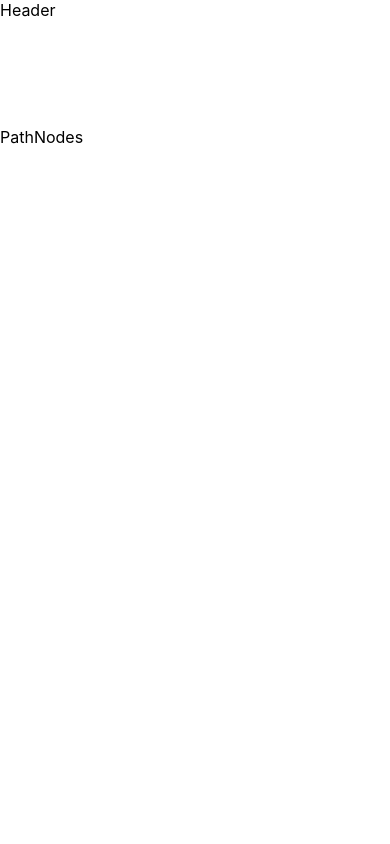
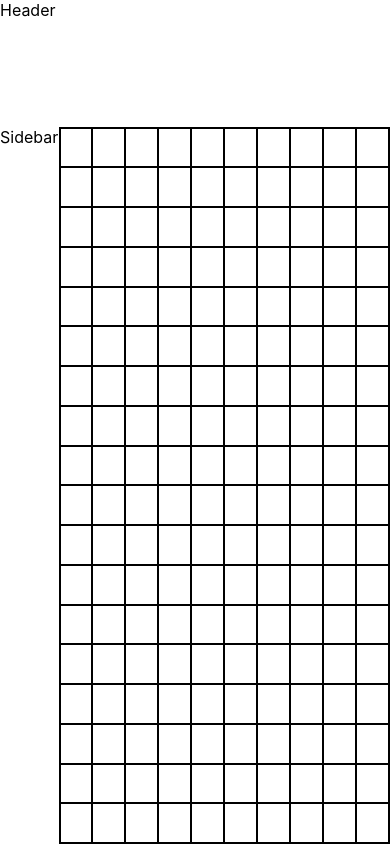
Before and after one commit to caciano-programmer/PathFindingVisualizer, a Next.js app: page / in a window 390 px wide. Built offline with nearby package versions, Linux system fonts and the light colour scheme.

Commit message:
added layout for desktop view

```diff
--- a/algorithms/algorithms.ts
+++ b/algorithms/algorithms.ts
@@ -1,8 +1,6 @@
 /* eslint-disable @typescript-eslint/no-non-null-assertion */
 
 import { AdjacencyList, Weights } from './utils';
-
-// TODO optional best-first-search, D* or D* lite
 
 type SinglePath = { length: number; path: number[] };
 export type Path = Map<number, SinglePath> | SinglePath;
--- a/components/header.tsx
+++ /dev/null
@@ -1,8 +0,0 @@
-import { css } from '@emotion/react';
-
-const header = css({
-  height: '15%',
-  width: '100%',
-});
-
-export const Header = () => <header css={header}>Header</header>;
--- /dev/null
+++ b/components/header/header.tsx
@@ -0,0 +1,7 @@
+import { SerializedStyles } from '@emotion/react';
+
+type HeaderProps = {
+  styles: SerializedStyles;
+};
+
+export const Header = ({ styles }: HeaderProps) => <header css={styles}>Header</header>;
--- /dev/null
+++ b/components/sidebar/sidebar.tsx
@@ -0,0 +1 @@
+export const Sidebar = () => <div>Sidebar</div>;
--- a/components/table.tsx
+++ b/components/table/table.tsx
@@ -1,6 +1,6 @@
 import { useEffect, useState } from 'react';
 import styled from '@emotion/styled';
-import { Cell } from '../components/cell';
+import { Cell } from './cell';
 
 const Grid = styled.div(
   { height: '100%', width: '100%', display: 'grid', border: '1px solid black' },
--- /dev/null
+++ b/components/tutorial/tutorial.tsx
@@ -0,0 +1 @@
+export const Tutorial = () => <div>Tutorial</div>;
--- a/pages/_app.tsx
+++ b/pages/_app.tsx
@@ -2,7 +2,6 @@ import type { AppProps } from 'next/app';
 import Head from 'next/head';
 import React from 'react';
 import { ErrorBoundary } from 'react-error-boundary';
-import { Header } from '../components/header';
 
 import '../styles/globals.css';
 
@@ -12,7 +11,6 @@ export default function MyApp({ Component }: AppProps) {
       <HtmlHead />
       <React.StrictMode>
         <ErrorBoundary FallbackComponent={ErrorFallback}>
-          <Header />
           <Component />
         </ErrorBoundary>
       </React.StrictMode>
--- a/pages/index.tsx
+++ b/pages/index.tsx
@@ -1,14 +1,35 @@
-import Link from 'next/link';
+import { Table } from '../components/table/table';
+import { css } from '@emotion/react';
+import { useMediaQuery, Screen } from '../hooks/mediaQuery';
+import { Header } from '../components/header/header';
+import { Sidebar } from '../components/sidebar/sidebar';
+
+const ROWS = 20;
+const COLS = 40;
+const PORTRAIT_ROWS = 18;
+const PORTRAIT_COLS = 10;
+const LANDSCAPE_ROWS = 10;
+const LANDSCAPE_COLS = 20;
+
+const container = css({
+  width: '100%',
+  height: '100%',
+  display: 'grid',
+  gridTemplateColumns: '3fr 17fr',
+  gridTemplateRows: '3fr 17fr',
+});
+const headerGrid = css({ gridColumn: 'span 2' });
 
 export default function Home() {
+  const screen = useMediaQuery();
   return (
-    <div className="app-container">
-      <Link href="/path">
-        <a>Path</a>
-      </Link>
-      <Link href="/nodes">
-        <a>Nodes</a>
-      </Link>
+    <div css={container}>
+      <Header styles={headerGrid} />
+      <Sidebar />
+      <Table
+        rows={screen === Screen.Desktop ? ROWS : screen === Screen.MobilePortrait ? PORTRAIT_ROWS : LANDSCAPE_ROWS}
+        columns={screen === Screen.Desktop ? COLS : screen === Screen.MobilePortrait ? PORTRAIT_COLS : LANDSCAPE_COLS}
+      />
     </div>
   );
 }
--- a/pages/nodes.tsx
+++ /dev/null
@@ -1,3 +0,0 @@
-export default function Nodes() {
-  return <div className="app-container">Nodes</div>;
-}
--- a/styles/globals.css
+++ b/styles/globals.css
@@ -14,11 +14,6 @@ body #__next {
   width: 100%;
 }
 
-body #__next .app-container {
-  height: 85%;
-  width: 100%;
-}
-
 a {
   color: inherit;
   text-decoration: none;
```
Also changed, not shown: pages/path.tsx (deleted, +0 -21 lines), components/table/cell.tsx (renamed from components/cell.tsx).
